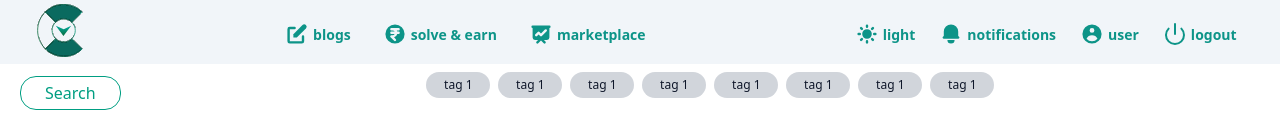
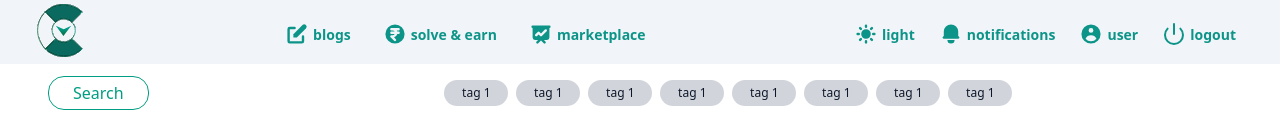
Before and after one commit to RL-circlevyos/cv-frontend, a React (Create React App) app: page / in a window 1280 px wide. Shown: the top 136 px of the page. Built offline with nearby package versions, Linux system fonts and the light colour scheme; grey boxes are pictures that could not be loaded.

Commit message:
update blogs

```diff
--- a/src/components/Navbar.js
+++ b/src/components/Navbar.js
@@ -42,7 +42,7 @@ function Navbar() {
                   </div>
                 </div>
               </div>
-              <div className="hidden items-start md:flex w-1/3">
+              <div className="hidden items-baseline justify-end md:flex w-1/3">
                 <div className=" flex items-center justify-center">
                   <div
                     className="flex items-center gap-1 mt-1 hover:bg-greyish-200 cursor-pointer transition duration-500 linear px-3 py-2 rounded-md text-sm font-medium"
--- a/src/pages/Blog/BlogSearch/SearchBar.js
+++ b/src/pages/Blog/BlogSearch/SearchBar.js
@@ -49,7 +49,7 @@ function SearchBar({ placeholder, data }) {
         ) : (
           <button
             onClick={showSearchBar}
-            className="mx-5 my-3 px-6 py-1 rounded-2xl text-primary border border-primary hover:bg-teal-800 hover:text-gray-100"
+            className="mx-12 my-3 px-6 py-1 rounded-2xl text-primary border border-primary hover:bg-teal-800 hover:text-gray-100"
           >
             Search
           </button>
@@ -108,7 +108,7 @@ function SearchBar({ placeholder, data }) {
             </Transition>
           </div>
         ) : (
-          <div className="flex items-center space-x-2 mt-2">
+          <div className="flex items-center space-x-2 mt-4 pr-5">
             <Tag tagname="tag 1" />
             <Tag tagname="tag 1" />
             <Tag tagname="tag 1" />
--- a/src/pages/Blog/Card.js
+++ b/src/pages/Blog/Card.js
@@ -18,7 +18,7 @@ const Card = ({ num }) => {
   return (
     <>
       <div
-        class="relative h-60 w-full flex items-end justify-start text-left bg-cover bg-center md:px-3 rounded-md"
+        class="relative h-48 w-full flex items-end justify-start text-left bg-cover bg-center md:px-3 rounded-md"
         style={{ backgroundImage: `url(${src})` }}
       >
         <div class="absolute top-0 mt-20 right-0 bottom-0 left-0 bg-gradient-to-b from-transparent to-gray-900"></div>
```
